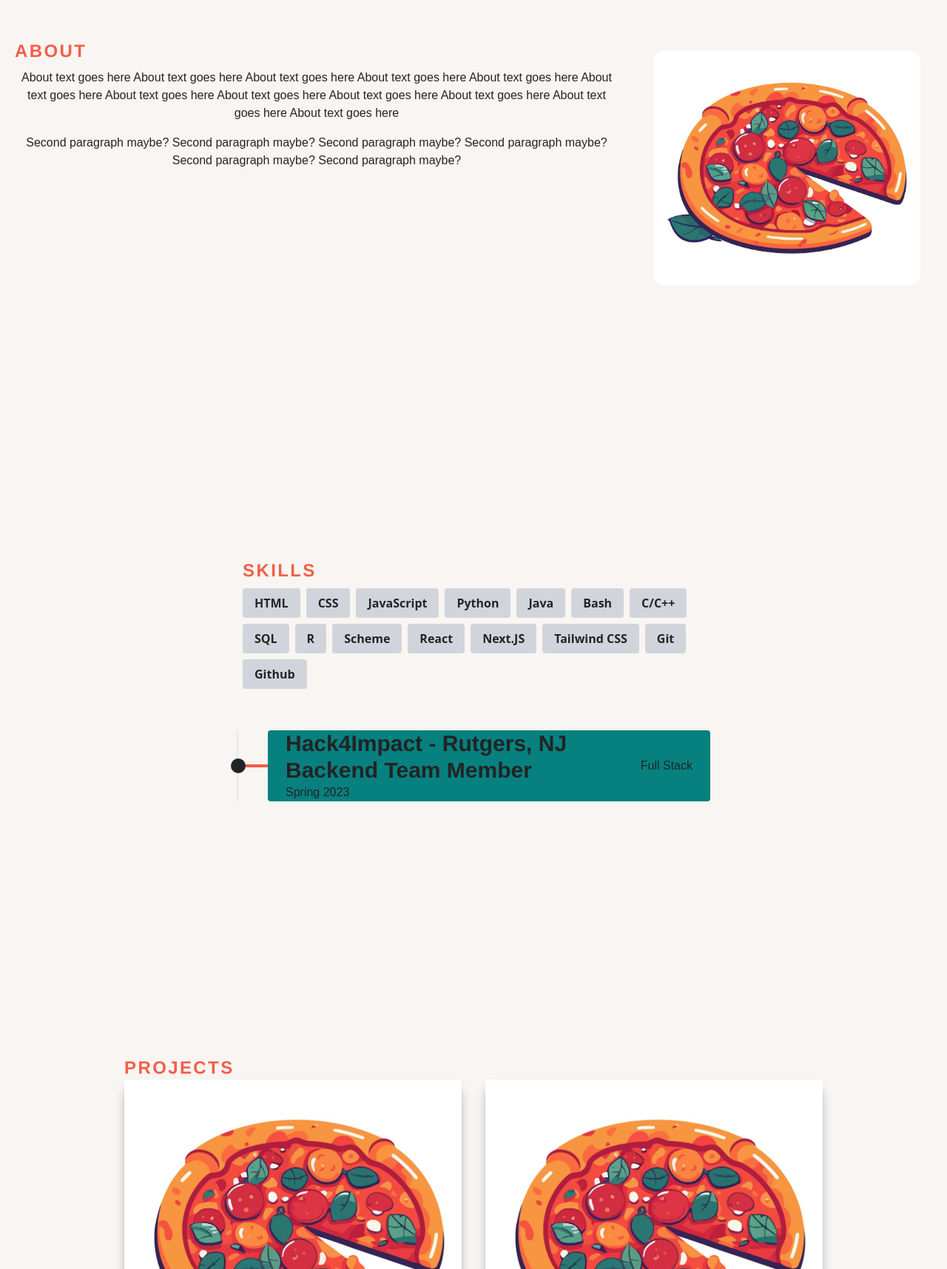
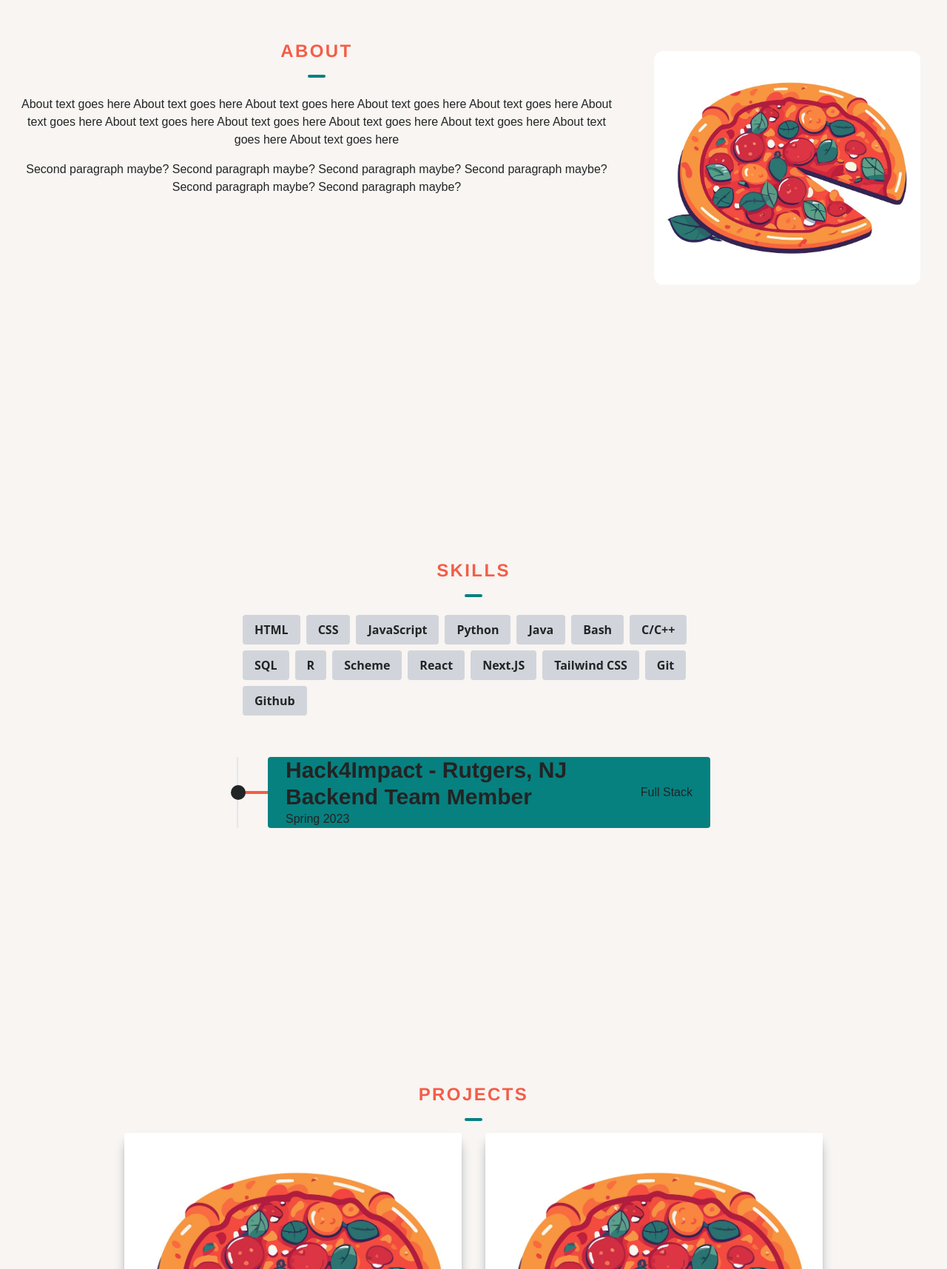
Before and after one commit to VanshSharma14/julian-website, a Next.js app: page / in a window 1280 px wide. Shown: the part 973-2688 px from the top of the page at 74% size. Built offline with nearby package versions, Linux system fonts and the light colour scheme.

Commit message:
centered section texts and added some styling; cute little underline bar

```diff
--- a/src/pages/components/About.jsx
+++ b/src/pages/components/About.jsx
@@ -9,9 +9,10 @@ const About = () => {
 
         <div id='about' className="w-full md:h-screen p-2 py-16 items-center flex">
             <div className="max-w-[1240px] m-auto md:grid grid-cols-3 gap-8">
-                <div className="col-span-2">
+                <div className="col-span-2 text-center">
                     <h2 className="uppercase text-2xl tracking-widest text-[#f45d48] font-[Helvetica]">
                         About
+                        <hr className="w-6 h-1 mx-auto my-4 bg-[#078080] border-0 rounded"></hr>
                     </h2>
 
                     <p className="py-2 text-[#222525] text-center font-[Arial]">
--- a/src/pages/components/ProjectCards.jsx
+++ b/src/pages/components/ProjectCards.jsx
@@ -10,8 +10,9 @@ const ProjectCards = () => {
 
         <div id="projectCards" className="w-full">
             <div className="max-w-[960px] mx-auto px-2 py-16">
-                <h2 className="text-2xl tracking-widest uppercase text-[#f45d48] font-[Helvetica]">
+                <h2 className="text-2xl tracking-widest uppercase text-[#f45d48] font-[Helvetica] text-center">
                     Projects
+                    <hr className="w-6 h-1 mx-auto my-4 bg-[#078080] border-0 rounded"></hr>
                 </h2>
                 <div className="grid md:grid-cols-2 gap-8">
 
--- a/src/pages/components/Skills.jsx
+++ b/src/pages/components/Skills.jsx
@@ -27,8 +27,9 @@ const Skills = () => {
         <div id='skills' className="my-12 pb-12 md:pt-16 md:pb-48">
             <div className="flex flex-col space-y-10 items-stretch justify-center align-top md:space-x-10 md:space-y-0 md:p-4 md:flex-row md:text-left">
                 <div className="text-center md:w-1/2 md:text-left">
-                    <h2 className="text-2xl tracking-widest uppercase text-[#f45d48] font-[Helvetica]">
+                    <h2 className="text-2xl tracking-widest uppercase text-[#f45d48] font-[Helvetica] text-center">
                         Skills
+                        <hr className="w-6 h-1 mx-auto my-4 bg-[#078080] border-0 rounded"></hr>
                     </h2>
 
                     <div className="flex flex-wrap flex-row justify-center z-10 md:justify-start">
```
